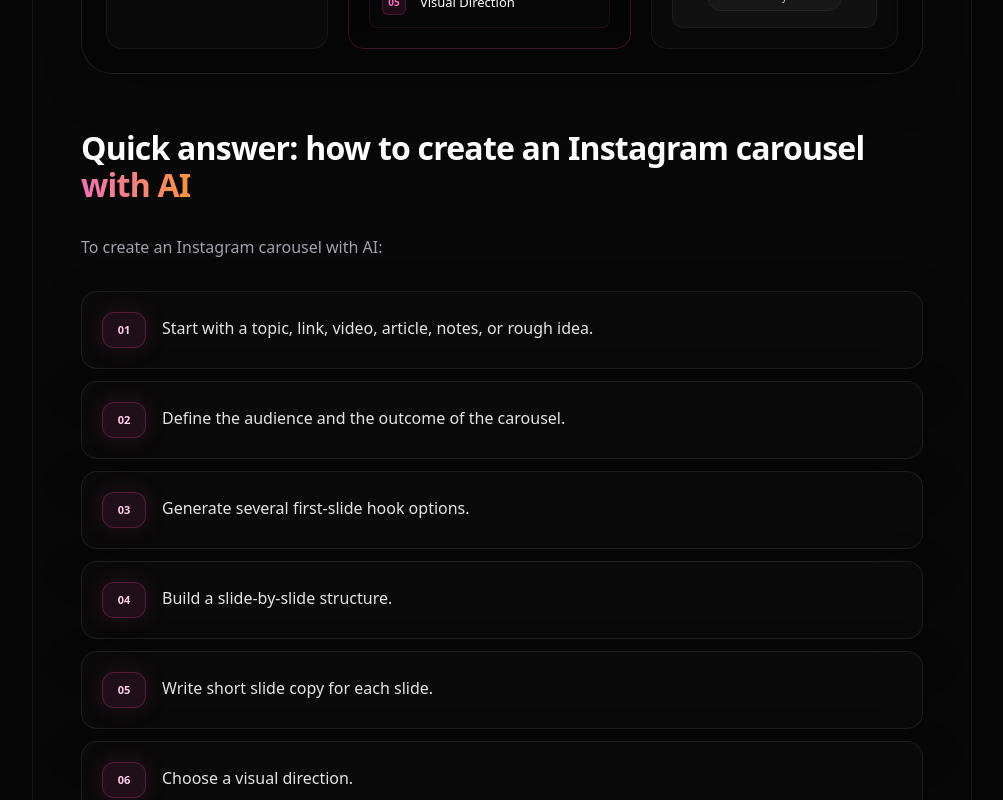
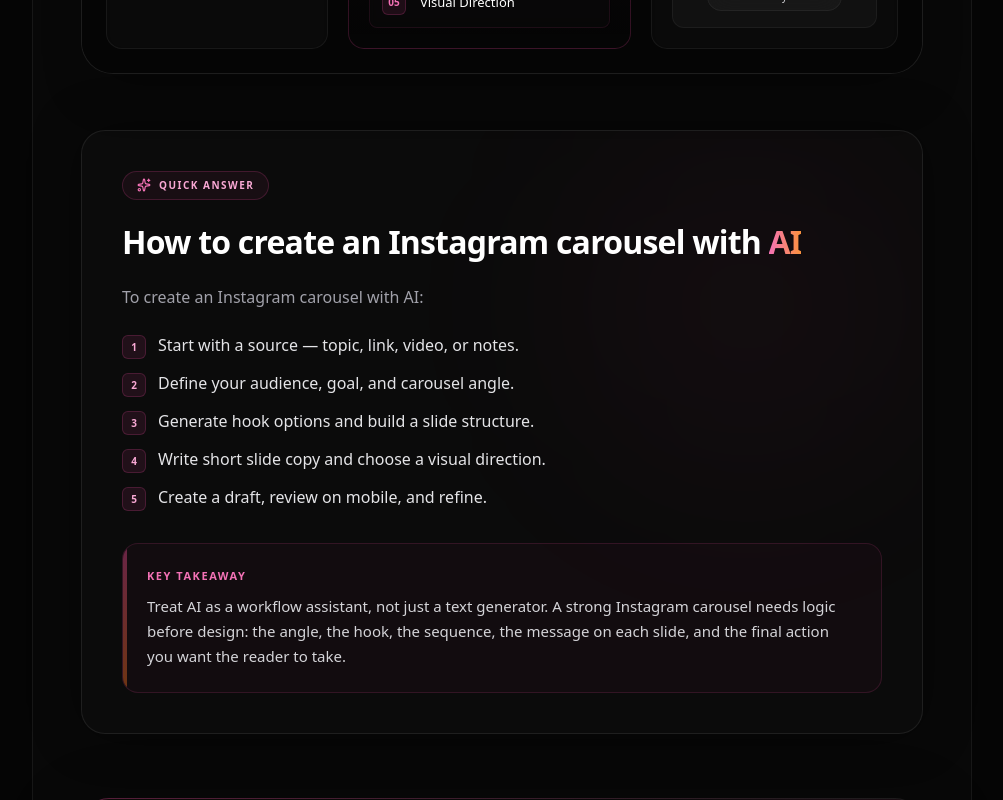
Before and after one commit to matteimikeska49-bot/gtf, a React (Vite) app: page /blog/ai-instagram-carousel-generator in a window 1280 px wide. Shown: the part 2240-3040 px from the top of the page, without its empty margins (138-1141 px from the left). Built offline with nearby package versions, Linux system fonts and the light colour scheme.

Commit message:
Refine SEO article template v2

```diff
--- a/src/components/blog/AiInstagramCarouselGeneratorPage.jsx
+++ b/src/components/blog/AiInstagramCarouselGeneratorPage.jsx
@@ -552,6 +552,11 @@ const FinalCTABlock = ({ heading, text, button }) => (
           <p className="text-[13px] text-zinc-500 mt-5 tracking-wide">Free — No credit card required</p>
         </div>
       </div>
+      <div className="mt-10 md:mt-14">
+        <a href="#explore-more" className="group inline-flex items-center gap-1.5 text-[12px] md:text-[13px] text-zinc-500 hover:text-zinc-300 transition-colors">
+          Explore more carousel tools and guides <ArrowRight className="w-3 h-3 group-hover:translate-x-0.5 transition-transform" />
+        </a>
+      </div>
     </div>
   </section>
 );
@@ -593,6 +598,64 @@ const PromptBlock = ({ title, text }) => (
   </div>
 );
 
+const PhaseLabel = ({ phase, title }) => (
+  <div className="flex items-center gap-4 mb-8 mt-14 first:mt-0">
+    <div className="flex items-center gap-3">
+      <span className="inline-flex items-center justify-center h-7 px-3 rounded-full bg-gradient-to-r from-pink-500/15 to-orange-500/15 border border-pink-500/20 text-[10px] font-bold uppercase tracking-[0.15em] text-pink-300 shadow-[0_0_16px_rgba(236,72,153,0.08)]">
+        {phase}
+      </span>
+      <span className="text-base md:text-lg font-semibold text-zinc-200 tracking-tight">{title}</span>
+    </div>
+    <div className="flex-1 h-px bg-gradient-to-r from-white/[0.08] to-transparent" />
+  </div>
+);
+
+const PromptAccordionItem = ({ prompt, isOpen, onClick }) => (
+  <div className={`rounded-2xl border overflow-hidden transition-all duration-300 shadow-lg ${
+    isOpen ? 'border-pink-500/20 bg-[#0a0a0a] shadow-[0_0_30px_rgba(236,72,153,0.03)]' : 'border-white/[0.08] bg-[#0a0a0a] hover:border-white/[0.15]'
+  }`}>
+    <button
+      onClick={onClick}
+      className="w-full flex items-center justify-between px-4 py-3.5 border-b border-white/[0.05] bg-[#050505] cursor-pointer text-left"
+    >
+      <div className="flex items-center gap-2">
+        <div className={`w-2.5 h-2.5 rounded-full transition-colors ${isOpen ? 'bg-pink-500/60' : 'bg-pink-500/30'}`} />
+        <span className={`text-xs font-bold uppercase tracking-[0.1em] transition-colors ${isOpen ? 'text-zinc-200' : 'text-zinc-400'}`}>{prompt.title}</span>
+      </div>
+      <div className="flex items-center gap-2">
+        <span className="text-[10px] uppercase tracking-wider text-zinc-600 font-semibold">Prompt</span>
+        <ChevronDown className={`w-3.5 h-3.5 text-zinc-500 transition-transform duration-300 ${isOpen ? 'rotate-180' : ''}`} />
+      </div>
+    </button>
+    <div className={`grid transition-all duration-300 ease-in-out ${isOpen ? 'grid-rows-[1fr] opacity-100' : 'grid-rows-[0fr] opacity-0'}`}>
+      <div className="overflow-hidden">
+        <div className="p-5 md:p-6 bg-[#0a0a0a]">
+          <pre className="whitespace-pre-wrap break-words text-[13px] md:text-sm leading-[1.8] text-zinc-300 font-mono">
+            {prompt.text}
+          </pre>
+        </div>
+      </div>
+    </div>
+  </div>
+);
+
+const PromptAccordion = () => {
+  const [openIndex, setOpenIndex] = useState(0);
+  const toggle = (i) => setOpenIndex(openIndex === i ? null : i);
+  return (
+    <div className="space-y-3 mt-6">
+      {prompts.map((prompt, i) => (
+        <PromptAccordionItem
+          key={prompt.title}
+          prompt={prompt}
+          isOpen={openIndex === i}
+          onClick={() => toggle(i)}
+        />
+      ))}
+    </div>
+  );
+};
+
 const ComparisonTable = () => (
   <div className="my-10">
     <div className="hidden md:grid grid-cols-[1fr_1.2fr_1.4fr] overflow-hidden rounded-2xl border border-white/[0.08] bg-[#0a0a0a] shadow-lg">
@@ -628,15 +691,15 @@ const ComparisonTable = () => (
 );
 
 const FormatCards = () => (
-  <div className="grid grid-cols-1 md:grid-cols-2 gap-4 mt-10">
+  <div className="grid grid-cols-1 sm:grid-cols-2 lg:grid-cols-3 xl:grid-cols-4 gap-3 mt-10">
     {formatCards.map((format) => (
-      <div key={format.name} className="rounded-2xl border border-white/[0.06] bg-[#0a0a0a] p-5 md:p-6">
-        <h3 className="text-base md:text-lg font-bold text-zinc-100 tracking-tight mb-2">{format.name}</h3>
-        <p className="text-sm text-zinc-500 leading-[1.7] mb-4">{format.explanation}</p>
-        <p className="text-[10px] font-bold uppercase tracking-[0.14em] text-pink-400/70 mb-1">Example</p>
-        <p className="text-sm text-zinc-300 leading-[1.6] mb-4">{format.example}</p>
-        <p className="text-[10px] font-bold uppercase tracking-[0.14em] text-zinc-600 mb-1">Best for</p>
-        <p className="text-sm text-zinc-500 leading-[1.6]">{format.bestFor}</p>
+      <div key={format.name} className="group rounded-2xl border border-white/[0.06] bg-[#0a0a0a] p-4 md:p-5 transition-colors hover:bg-white/[0.03] hover:border-white/[0.12]">
+        <h3 className="text-sm md:text-[15px] font-bold text-zinc-100 tracking-tight mb-2 leading-snug">{format.name}</h3>
+        <p className="text-[13px] text-zinc-400 leading-[1.55] mb-3">{format.explanation}</p>
+        <div className="rounded-lg bg-white/[0.03] border border-white/[0.05] px-3 py-2 mb-3">
+          <p className="text-[12px] text-zinc-300 leading-[1.5] italic">"{format.example}"</p>
+        </div>
+        <p className="text-[11px] text-zinc-500 leading-[1.5]">{format.bestFor}</p>
       </div>
     ))}
   </div>
@@ -686,7 +749,7 @@ const ExampleBox = ({ label, children }) => (
 );
 
 const ArticleExploreZone = () => (
-  <section className="mt-16 mb-8 relative w-full overflow-hidden">
+  <section id="explore-more" className="mt-16 mb-8 relative w-full overflow-hidden">
     <div className="absolute top-1/2 left-1/2 -translate-x-1/2 -translate-y-1/2 w-[600px] h-[400px] bg-purple-500/[0.02] blur-[140px] rounded-full pointer-events-none" />
     <div className="relative z-10 bg-white/[0.015] border border-white/[0.06] rounded-3xl px-5 sm:px-8 md:px-12 py-8 md:py-12">
 
@@ -824,22 +887,49 @@ const ArticleBody = () => (
 
 
 
-        <Section title="Quick answer: how to create an Instagram carousel with AI">
-          <P>To create an Instagram carousel with AI:</P>
-          <QuickAnswerSteps items={[
-            'Start with a topic, link, video, article, notes, or rough idea.',
-            'Define the audience and the outcome of the carousel.',
-            'Generate several first-slide hook options.',
-            'Build a slide-by-slide structure.',
-            'Write short slide copy for each slide.',
-            'Choose a visual direction.',
-            'Create a carousel draft.',
-            'Review it on mobile and refine before publishing.'
-          ]} />
-          <P>The key is to treat AI as a workflow assistant, not just a text generator.</P>
-          <P>A strong Instagram carousel needs logic before design: the angle, the hook, the sequence, the message on each slide, and the final action you want the reader to take.</P>
+        <section className="mb-16 md:mb-20">
+          <div className="rounded-3xl border border-white/[0.08] bg-white/[0.015] p-6 sm:p-8 md:p-10 relative overflow-hidden shadow-[0_0_50px_rgba(0,0,0,0.4)]">
+            <div className="absolute top-0 right-0 w-[350px] h-[350px] bg-pink-500/[0.04] blur-[100px] rounded-full pointer-events-none" />
+            <div className="relative z-10">
+              <div className="flex items-center gap-2.5 mb-6">
+                <div className="inline-flex items-center gap-2 rounded-full border border-pink-500/20 bg-pink-500/[0.06] px-3.5 py-1.5">
+                  <Sparkles className="w-3.5 h-3.5 text-pink-400" />
+                  <span className="text-[10px] font-bold uppercase tracking-[0.15em] text-pink-300">Quick answer</span>
+                </div>
+              </div>
+              <h2 className="text-2xl md:text-[32px] font-bold tracking-tight mb-6 leading-[1.15] text-white">
+                How to create an Instagram carousel with <span className="text-transparent bg-clip-text bg-gradient-to-r from-pink-400 to-orange-400">AI</span>
+              </h2>
+              <P>To create an Instagram carousel with AI:</P>
+              <div className="my-6 space-y-3">
+                {[
+                  'Start with a source — topic, link, video, or notes.',
+                  'Define your audience, goal, and carousel angle.',
+                  'Generate hook options and build a slide structure.',
+                  'Write short slide copy and choose a visual direction.',
+                  'Create a draft, review on mobile, and refine.'
+                ].map((item, i) => (
+                  <div key={item} className="flex items-start gap-3 text-[15px] md:text-base text-zinc-200 leading-[1.6]">
+                    <span className="shrink-0 w-6 h-6 rounded-md bg-pink-500/10 border border-pink-500/20 flex items-center justify-center text-[10px] font-bold text-pink-300 mt-0.5 tabular-nums">
+                      {i + 1}
+                    </span>
+                    <span>{item}</span>
+                  </div>
+                ))}
+              </div>
+              <div className="mt-8 rounded-2xl border border-pink-500/15 bg-pink-500/[0.03] p-5 md:p-6 relative overflow-hidden">
+                <div className="absolute left-0 top-0 bottom-0 w-1 bg-gradient-to-b from-pink-500/40 to-orange-500/40" />
+                <div className="flex items-center gap-2 mb-2.5">
+                  <span className="text-[11px] font-bold uppercase tracking-[0.14em] text-pink-400">Key takeaway</span>
+                </div>
+                <p className="text-[15px] leading-[1.65] text-zinc-300">
+                  Treat AI as a workflow assistant, not just a text generator. A strong Instagram carousel needs logic before design: the angle, the hook, the sequence, the message on each slide, and the final action you want the reader to take.
+                </p>
+              </div>
+            </div>
+          </div>
           <CTABox heading="Create your first draft in minutes" text="Start with a topic, link, video, or rough idea. GoToFlow helps turn it into a hook, slide structure, copy, and visual direction." button="Try GoToFlow AI Carousel Maker" />
-        </Section>
+        </section>
 
         <Section title="What is an AI Instagram carousel generator?">
           <P>An AI Instagram carousel generator is a tool that helps create multi-slide Instagram posts with AI.</P>
@@ -903,6 +993,15 @@ const ArticleBody = () => (
           <P>For creators, brands, SaaS teams, coaches, consultants, marketers, and agencies, carousels are a practical way to turn expertise into visual content.</P>
           <P>But the format only works when the slides are clear.</P>
           <P>A carousel with too much text, a vague hook, and no structure is still hard to read — even if it looks polished.</P>
+          <div className="mt-6 rounded-2xl border border-pink-500/15 bg-pink-500/[0.03] p-5 md:p-6 relative overflow-hidden">
+            <div className="absolute left-0 top-0 bottom-0 w-1 bg-gradient-to-b from-pink-500/40 to-orange-500/40" />
+            <div className="flex items-center gap-2 mb-2.5">
+              <span className="text-[11px] font-bold uppercase tracking-[0.14em] text-pink-400">Key insight</span>
+            </div>
+            <p className="text-[15px] leading-[1.65] text-zinc-300">
+              A carousel works because of its structure, not its design. Clear slides, logical flow, and a strong hook matter more than colors or templates.
+            </p>
+          </div>
         </Section>
 
         <Section title="AI carousel generator vs ChatGPT vs Canva/Figma">
@@ -933,6 +1032,7 @@ const ArticleBody = () => (
         </Section>
 
         <Section title="How to create an Instagram carousel with AI step by step">
+          <PhaseLabel phase="Phase 1" title="Define your input" />
           <StepCard step="1" title="Start with a clear topic or source">
             <P>A strong carousel starts with a clear input.</P>
             <P>You can begin with:</P>
@@ -955,6 +1055,8 @@ const ArticleBody = () => (
             <P>Without audience and outcome, AI usually produces generic content.</P>
             <P>With audience and outcome, the carousel becomes more specific and useful.</P>
           </StepCard>
+
+          <PhaseLabel phase="Phase 2" title="Structure the carousel" />
           <StepCard step="3" title="Choose the carousel format">
             <P>The format gives the carousel a structure.</P>
             <P>Good carousel formats include:</P>
@@ -996,6 +1098,8 @@ const ArticleBody = () => (
             <P>Good structure:</P>
             <BulletList items={['clear opening;', 'logical sequence;', 'short slides;', 'one takeaway per slide;', 'useful ending.']} />
           </StepCard>
+
+          <PhaseLabel phase="Phase 3" title="Write the content" />
           <StepCard step="6" title="Write short slide copy">
             <P>Instagram carousel copy must be easy to read on a phone.</P>
             <P>Avoid long paragraphs. Use short lines. Cut anything that does not help the slide.</P>
@@ -1013,6 +1117,8 @@ const ArticleBody = () => (
             <P>Shorter copy creates stronger slides.</P>
             <P>AI can help you reduce text, but you should still edit for clarity and tone.</P>
           </StepCard>
+
+          <PhaseLabel phase="Phase 4" title="Refine and publish" />
           <StepCard step="7" title="Choose visual style">
             <P>The visual style should support the message.</P>
             <P>Examples:</P>
@@ -1046,9 +1152,13 @@ const ArticleBody = () => (
 
         <Section title="Prompt examples for Instagram carousels">
           <P>Use these prompts as starting points. Replace the bracketed parts with your own context.</P>
-          {prompts.map((prompt) => (
-            <PromptBlock key={prompt.title} title={prompt.title} text={prompt.text} />
-          ))}
+          <div className="mt-4 mb-2 rounded-xl border border-pink-500/15 bg-pink-500/[0.03] px-4 py-3 relative overflow-hidden">
+            <div className="absolute left-0 top-0 bottom-0 w-0.5 bg-gradient-to-b from-pink-500/40 to-orange-500/40" />
+            <p className="text-[13px] text-zinc-400 leading-[1.6] pl-2">
+              <span className="text-pink-400 font-semibold">Tip:</span> Copy a prompt, fill in the [brackets], and use it in ChatGPT, Claude, or GoToFlow to generate carousel content.
+            </p>
+          </div>
+          <PromptAccordion />
         </Section>
 
         <Section title="Example: 8-slide Instagram carousel structure">
@@ -1116,7 +1226,7 @@ const ArticleBody = () => (
           <P>A better workflow is to build the carousel before you design it.</P>
           <P>First, clarify the idea. Then structure the slides. Then write the copy. Then choose the visual direction. Then polish the draft.</P>
           <P>That is where GoToFlow fits naturally: it helps you turn source material into a structured Instagram carousel draft before the design stage becomes messy.</P>
-          <CTABox heading="Build the carousel before you design it" text="Use GoToFlow to turn a topic, link, video, or rough idea into a structured Instagram carousel draft." button="Try GoToFlow AI Carousel Maker" />
+
         </Section>
 
         <Section title="Conclusion">
```
Also changed, not shown: 1 other file (tests, documents, lock files or other folders).
